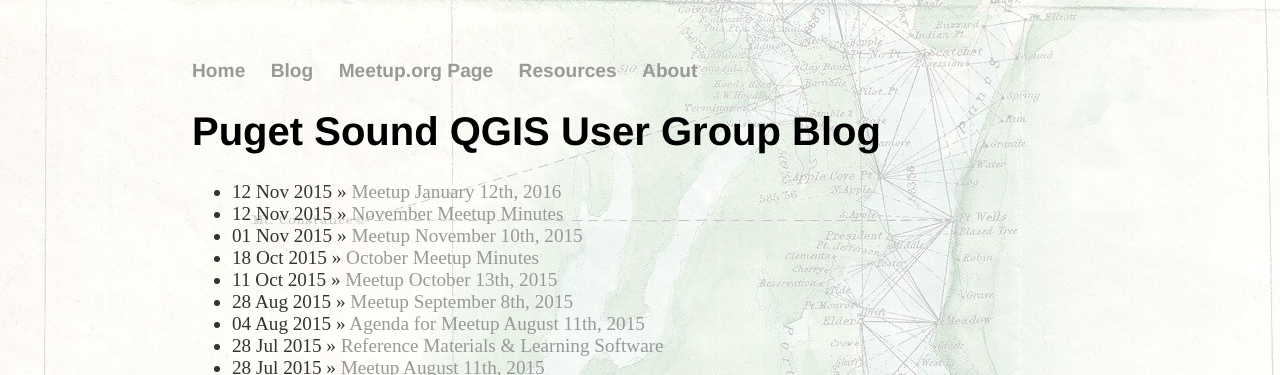
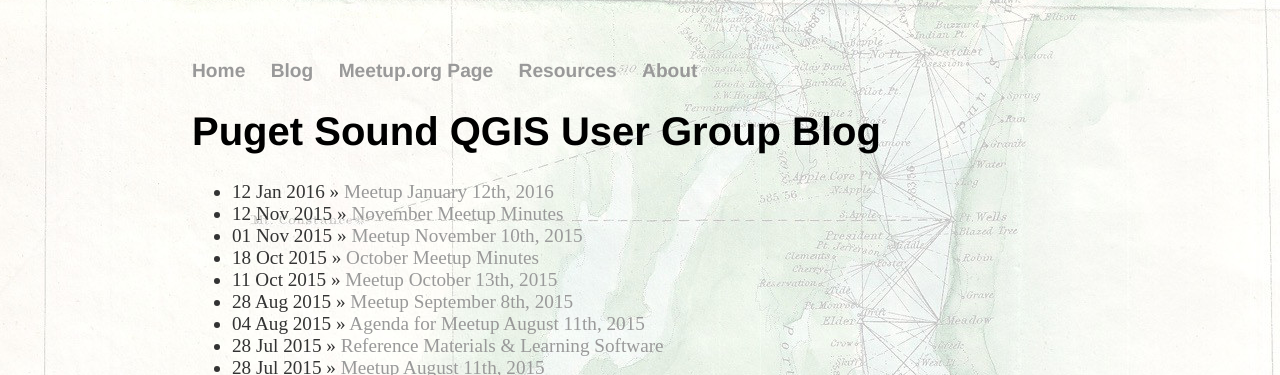
Before and after one commit to psqgis/psqgis.github.io, a Jekyll site: the page built from blog/index.html, in a window 1280 px wide. Shown: the top 375 px of the page. Built offline with Jekyll 4.4.1, drawn with Linux system fonts in a browser that asks for light colours.

Commit message:
Update 2016-01-12-Meetup-Jan-12th.md

```diff
--- a/_posts/2016-01-12-Meetup-Jan-12th.md
+++ b/_posts/2016-01-12-Meetup-Jan-12th.md
@@ -1,7 +1,7 @@
 ---
 layout: post
 title: "Meetup January 12th, 2016"
-date: 2015-11-12
+date: 2016-01-12
 schedule: 2016-01-12T19:30:00.0-8
 ---
 
```
